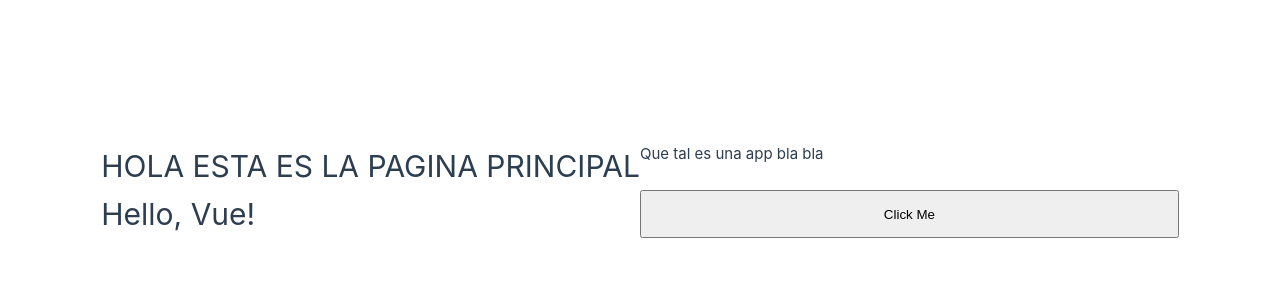
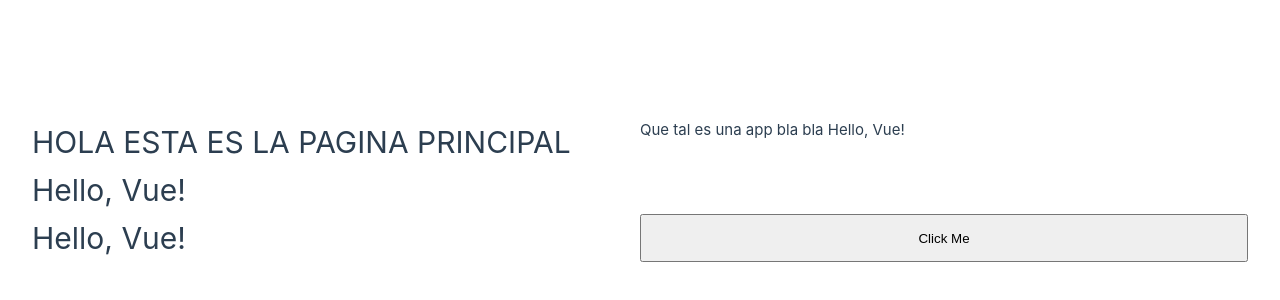
Before and after one commit to Eurekamps/DAM1_LM_VUE1, a Vue app: page / in a window 1280 px wide. Shown: the part 210-510 px from the top of the page. Built offline with nearby package versions, Linux system fonts and the light colour scheme.

Commit message:
agregado nuevo codigo

```diff
--- a/src/components/Principal.vue
+++ b/src/components/Principal.vue
@@ -3,12 +3,12 @@ export default {
 
     data() {
       return {
-        message: 'Hello, Vue!'
+       sMessage: 'Hello, Vue!'
       };
     },
     methods: {
       changeMessage() {
-        this.message = 'You clicked the button!';
+        this.sMessage = 'You clicked the button!';
       }
     }
 
@@ -17,10 +17,10 @@ export default {
 
 
 <template>
-    <h1> HOLA ESTA ES LA PAGINA PRINCIPAL</h1>
-    <p>Que tal es una app bla bla </p>
+    <h1> HOLA ESTA ES LA PAGINA PRINCIPAL {{ sMessage }}</h1>
+    <p>Que tal es una app bla bla {{ sMessage }}</p>
 
-    <h1>{{ message }}</h1>
+    <h1>{{ sMessage }}</h1>
     <button @click="changeMessage">Click Me</button>
 
 </template>
```
